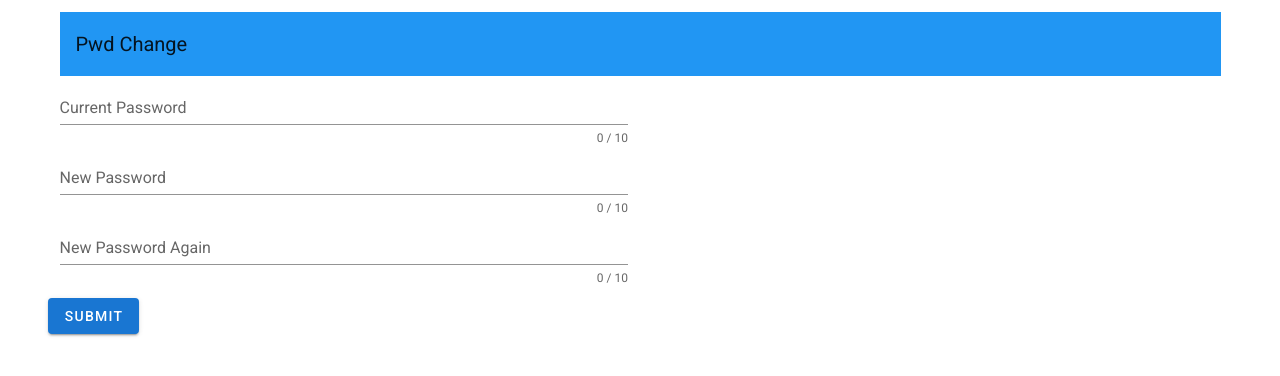
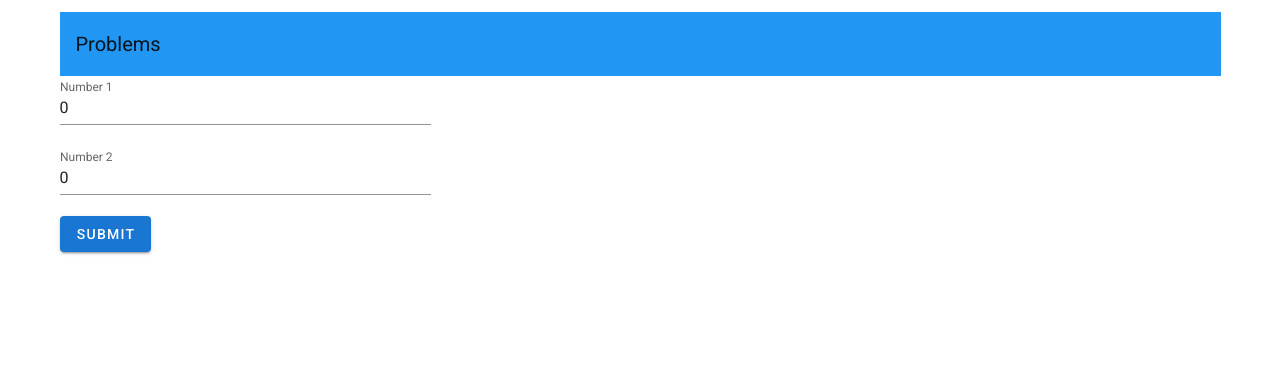
Before and after one commit to caramirezbe/VueTest, a Vue app: page / in a window 1280 px wide. Shown: the top 376 px of the page. Built offline with nearby package versions, Linux system fonts and the light colour scheme.

Commit message:
Working in a problems
Create to components without sucesfull

```diff
--- a/src/App.vue
+++ b/src/App.vue
@@ -2,19 +2,19 @@
   <v-app>
     <v-main>
 
-      <PwdChange/>
+      <EvenOrOdd/>
     </v-main>
   </v-app>
 </template>
 
 <script>
-import PwdChange from './components/PwdChange';
+import EvenOrOdd from './components/EvenOrOdd';
 
 export default {
   name: 'App',
 
   components: {
-    PwdChange,
+    EvenOrOdd,
   },
 
   data: () => ({
--- /dev/null
+++ b/src/components/EvenOrOdd.vue
@@ -0,0 +1,127 @@
+<!--Excersice 1
+Read two integers:
+    Show if they are even or odd listo
+    Show if they are prime. listo
+    Show all the prime factors.
+    Are they amigos (https://es.wikipedia.org/wiki/N%C3%BAmeros_amigos) suma de los primefactores es igual al otro
+    Are they coprime  -->
+
+<template>
+  <v-container>
+    <v-toolbar flat color="blue">
+        <v-toolbar-title>Problems</v-toolbar-title>
+    </v-toolbar>
+        <v-form>
+            <v-row>
+                <v-col cols="4">
+                    <v-text-field
+                        v-model.number="number1"
+                        label="Number 1"
+                    ></v-text-field>
+                    <v-text-field
+                        v-model.number="number2"
+                        label="Number 2"
+                    ></v-text-field>
+                    <v-btn @click="checkPrime(number1) + checkPrime2() + oddEven()+ primeF(number1)"
+                    class="primary">Submit</v-btn>
+                </v-col>
+                <v-col cols='4'>
+
+                <v-alert>{{message1 + '  ' + message2}}</v-alert>
+                <v-alert>{{message3 + '  ' + message4}}</v-alert>
+            </v-col>
+            </v-row>
+        </v-form>
+  </v-container>
+</template>
+
+<script>
+export default {
+    name: 'EvenOrOdd',
+
+    data (){
+        return {
+            number1:0,
+            number2:0,
+            message1:'',
+            message2:'',
+            message3:'',
+            message4:'',
+            pArray:[],
+
+
+        }
+    },
+
+    methods:{
+
+        prime(num){
+            for(let i = 2; i < num; i++ ){
+                if (num % i === 0)
+                  return false
+            }
+            return true
+        },
+
+        Even(num){
+            if(num%2 === 0)
+                return true
+            else
+                return false
+        },
+
+    /*  primeF(factor){
+            let x = 2;
+            while(x <= factor )
+                if (factor%x === 0){
+                    factor = factor/2
+                    pArray.push[x]
+                    }
+                elseif (prime(x) === true){
+                        pArray.push[x]
+                        x = factor
+                        }
+                    x = x + 1
+        },*/
+
+
+
+        checkPrime(num){
+
+            for(let i = 2; i < num; i++ ){
+                if (num % i === 0)
+
+                  return this.message1 = num + ' is not Prime '
+            }
+            return this.message1 = num + ' is a Prime'
+        },
+
+        checkPrime2(){
+
+            for(let i = 2; i < this.number2; i++ ){
+                if (this.number2 % i === 0)
+                   return this.message2 = this.number2 + ' is not Prime '
+            }
+            return this.message2 = this.number2 + ' is a Prime'
+        },
+
+
+        oddEven(){
+            if(this.number1%2 === 0)
+                this.message3 = this.number1 + ' is even'
+
+            else
+                this.message3 = this.number1 + ' is odd'
+            if(this.number2%2 === 0)
+                this.message4 = this.number2 + ' is even'
+            else
+                this.message4 = this.number2 + ' is odd'
+        },
+    }
+
+}
+</script>
+
+<style>
+
+</style>
--- a/src/components/PwdChange.vue
+++ b/src/components/PwdChange.vue
@@ -6,7 +6,9 @@
 
     <v-form>
         <v-row>
-            <v-col cols='6'>
+            <v-col cols='4'>
+            </v-col>
+            <v-col cols='4'>
                 <v-text-field
                     v-model="oldPwd"
                     label="Current Password"
@@ -25,15 +27,16 @@
                     :counter="10"
                     required
                 ></v-text-field>
+                <v-btn @click="checkPwd()" color="primary">Submit</v-btn>
             </v-col>
-            <v-col cols='6'>
+            <v-col cols='4'>
                 <v-alert
                     :type="mType"
 
                 >{{message}} </v-alert>
 
             </v-col>
-            <v-btn @click="checkPwd()" color="primary">Submit</v-btn>
+
         </v-row>
     </v-form>
 
```
Also changed, not shown: src/components/DataTime.vue (added, +64 -0 lines).
